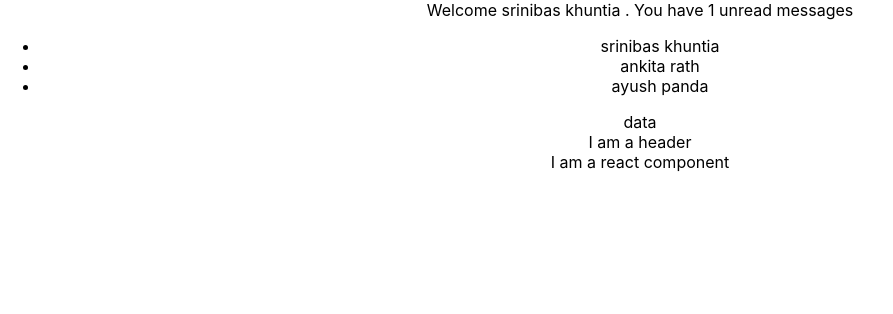
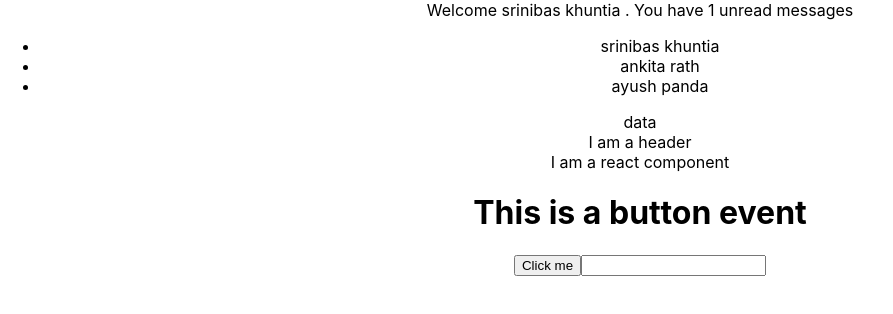
Before and after one commit to srinibas39/typescript, a React (Create React App) app: page / in a window 1280 px wide. Shown: the top 314 px of the page, without its empty margins (0-893 px from the left). Built offline with nearby package versions, Linux system fonts and the light colour scheme.

Commit message:
implemented input props

```diff
--- a/src/App.tsx
+++ b/src/App.tsx
@@ -1,7 +1,9 @@
 import "./App.css";
+import { Button } from "./components/Button";
 import { Greet } from "./components/greet";
 import { GreetList } from "./components/greetList";
 import { Header } from "./components/header";
+import { Input } from "./components/Input";
 import { ReactNode } from "./components/ReactNode";
 import { Status } from "./components/status";
 
@@ -19,11 +21,13 @@ const App = () => {
         isLoggedin={true}
       />
       <GreetList nameList={nameList} />
-      <Status status={"data"}/>
+      <Status status={"data"} />
       <Header>I am a header</Header>
       <ReactNode>
         <Header>I am a react component</Header>
       </ReactNode>
+      <Button handleClick={(e, id) => console.log("clicked", id)} />
+      <Input handleChange={(e, text) => console.log(text)} />
     </div>
   );
 };
--- /dev/null
+++ b/src/components/Button.tsx
@@ -0,0 +1,12 @@
+type ButtonProps = {
+  handleClick: (e: React.MouseEvent, id: number) => void;
+};
+
+export const Button = ({ handleClick }: ButtonProps) => {
+  return (
+    <>
+      <h1>This is a button event</h1>
+      <button onClick={(e) => handleClick(e, 1)}>Click me</button>
+    </>
+  );
+};
--- /dev/null
+++ b/src/components/Input.tsx
@@ -0,0 +1,9 @@
+import React from "react"
+
+type InputProps={
+    handleChange:(e:React.ChangeEvent,text:string)=>void
+}
+
+export const Input=({handleChange}:InputProps)=>{
+    return <input onChange={(e)=>handleChange(e,e.target.value)}/>
+}
```
